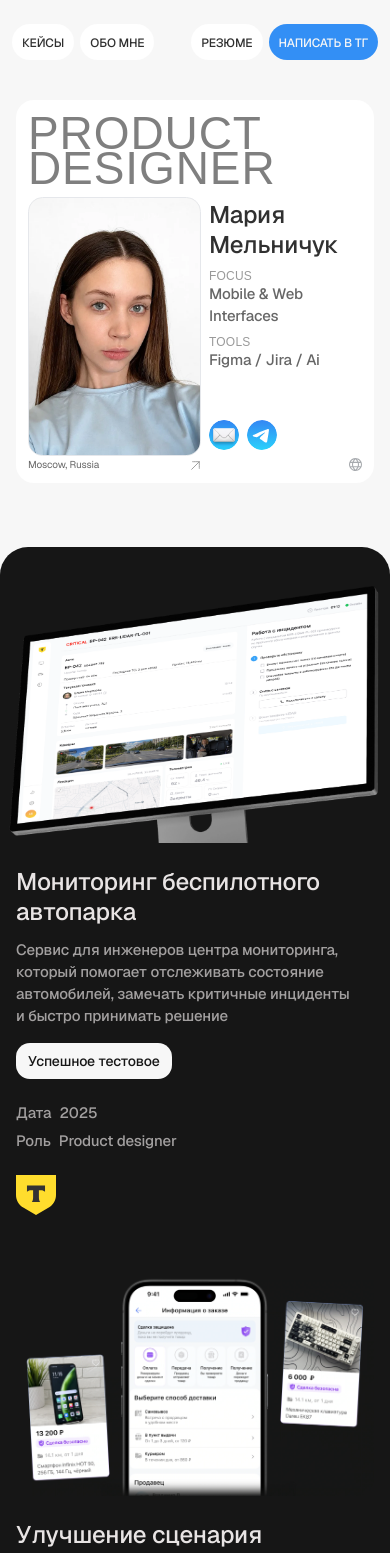
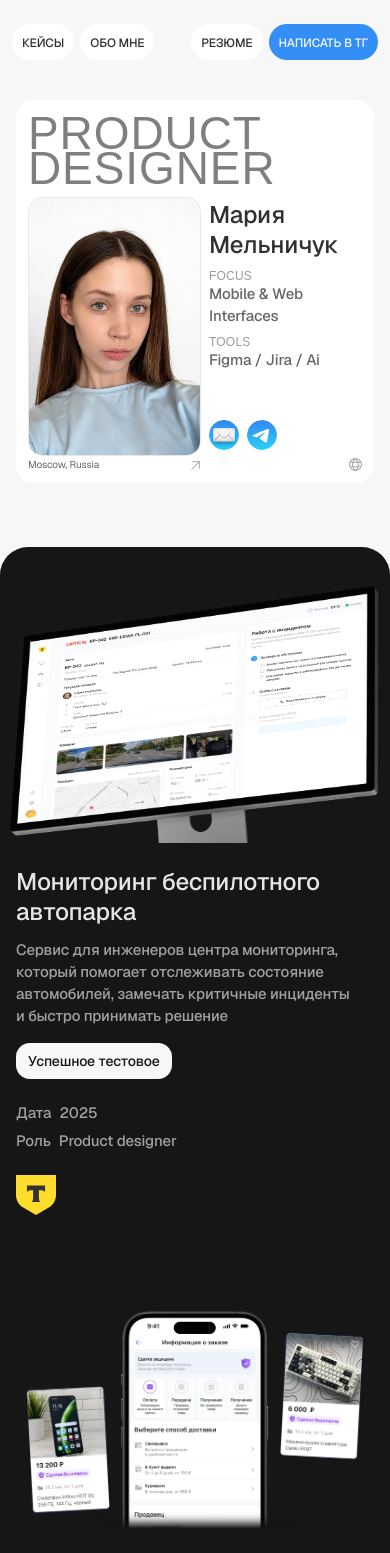
Before and after one commit to MariMel9212/portfolio, a Next.js app: page / in a window 390 px wide. Shown: the top 1553 px of the page. Built offline with nearby package versions, Linux system fonts and the light colour scheme; a web font is replaced by a local one.

Commit message:
Increase the space between the case cards on small screens.
Co-authored-by: leomel9922 <leomel9922@proton.me>

```diff
--- a/src/components/cases/cases-section.tsx
+++ b/src/components/cases/cases-section.tsx
@@ -10,7 +10,7 @@ function u(px: number) {
 export function CasesSection() {
   return (
     <section id="cases" aria-label="Кейсы" className="mx-0 mb-8 mt-16 scroll-mt-4 lg:mx-[6px] lg:mb-[130px] lg:mt-[150px]">
-      <div className="flex flex-col gap-12 overflow-hidden rounded-[28px] bg-[#161616] px-4 py-8 font-medium text-[#fffbfb] sm:gap-16 sm:rounded-[36px] sm:px-6 sm:py-10 lg:hidden">
+      <div className="flex flex-col gap-20 overflow-hidden rounded-[28px] bg-[#161616] px-4 py-8 font-medium text-[#fffbfb] sm:gap-28 sm:rounded-[36px] sm:px-6 sm:py-10 lg:hidden">
         <MobileTaxiCard />
         <MobileYulaCard />
       </div>
```
